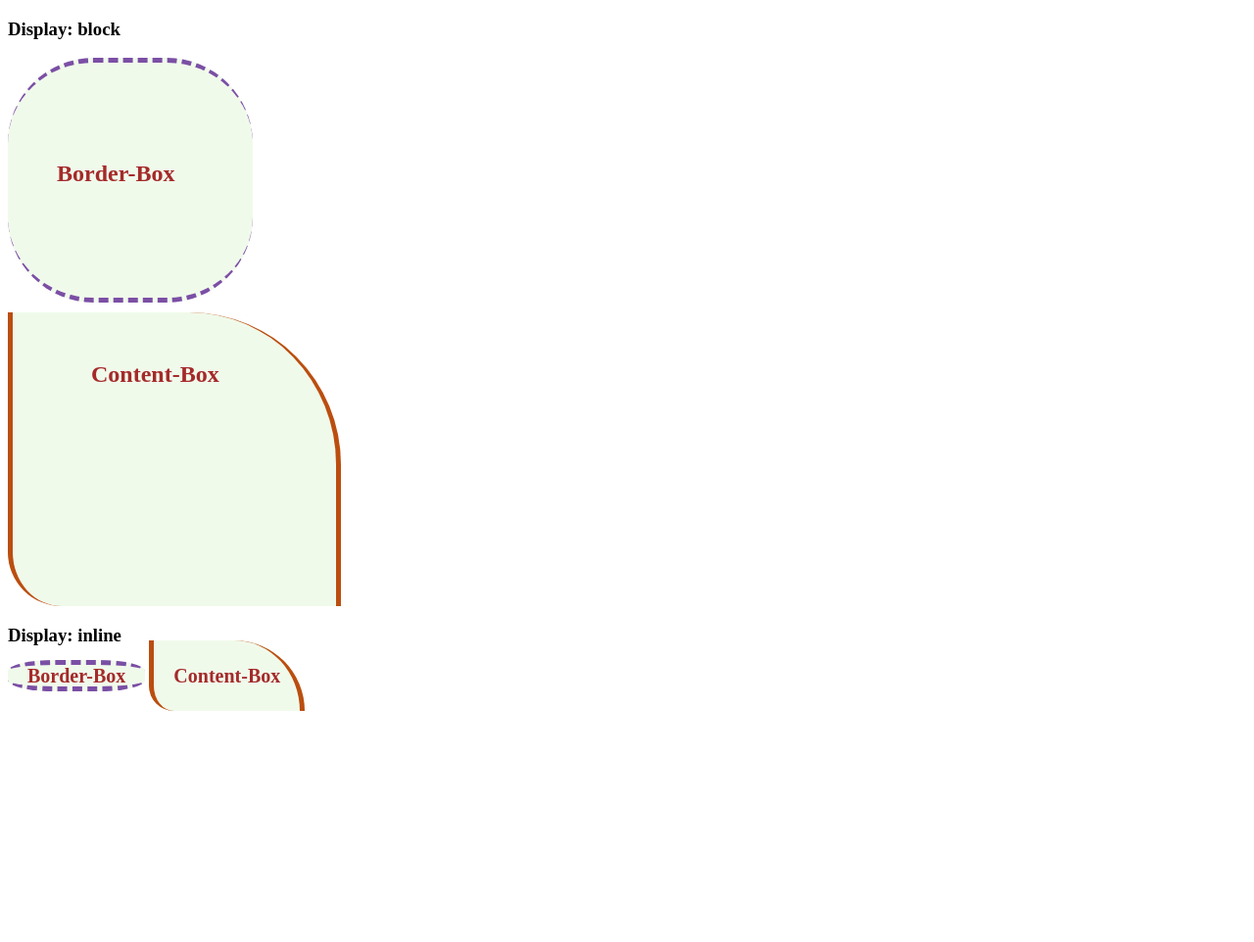
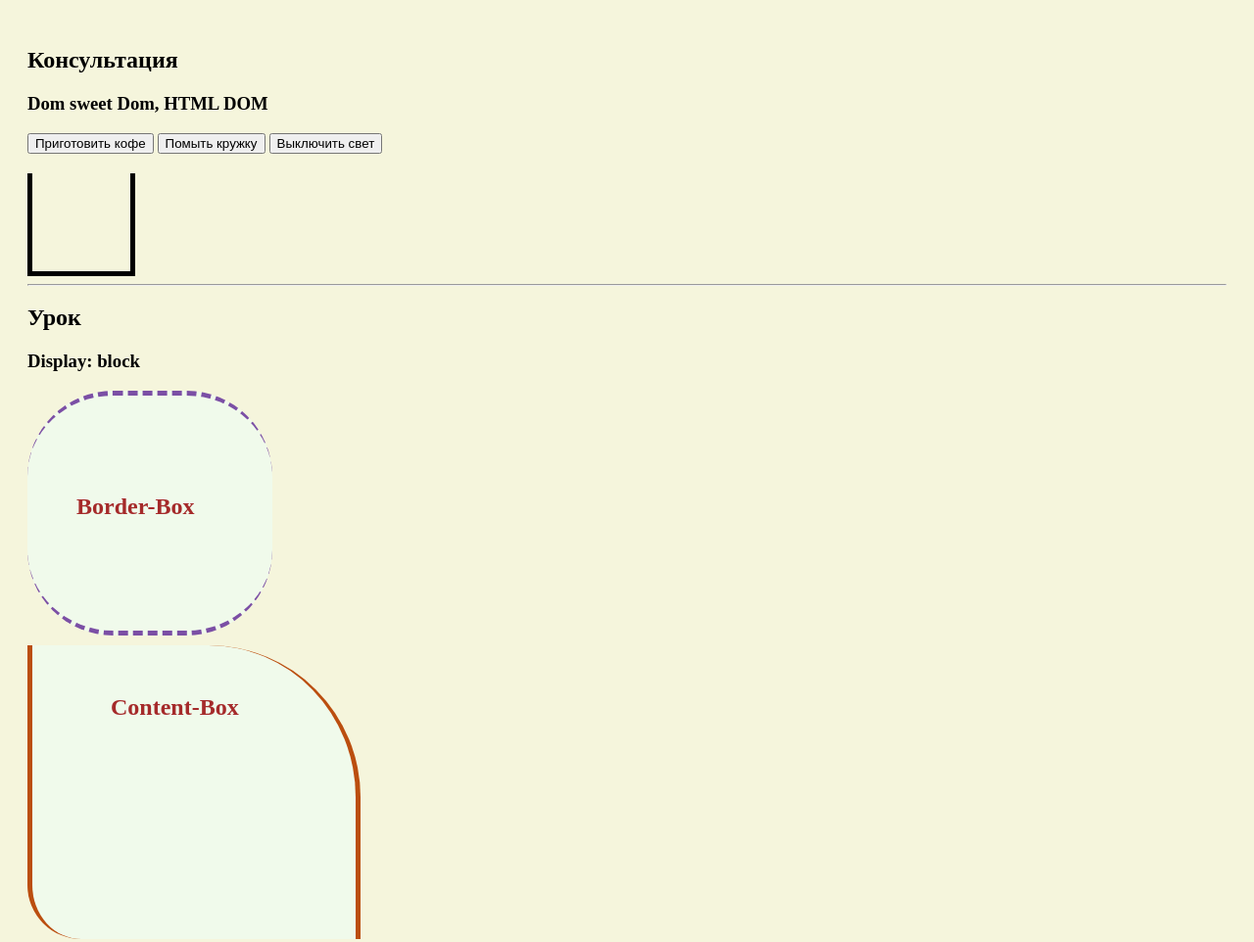
Before and after one commit to AlexDiz88/AIT-TR-Frontend, a plain HTML site: page classworks/lesson_20230315/index.html in a window 1280 px wide. Shown: the top 962 px of the page at 98% size. Before the commit the page ends 800 px from the top, so only its background shows below. Drawn offline with Linux system fonts and the light colour scheme.

Commit message:
after consult

```diff
--- a/classworks/lesson_20230315/index.html
+++ b/classworks/lesson_20230315/index.html
@@ -1,13 +1,28 @@
 <!DOCTYPE html>
 <html lang="en">
+
 <head>
 	<meta charset="UTF-8" />
 	<meta http-equiv="X-UA-Compatible" content="IE=edge" />
 	<meta name="viewport" content="width=device-width, initial-scale=1.0" />
 	<link rel="stylesheet" href="style.css" />
 	<title>Document</title>
+	<script defer src="index.js"></script>
 </head>
+
 <body>
+	<h2>Консультация</h2>
+	<h3>Dom sweet Dom, HTML DOM</h3>
+	<div id="btn-container">
+		<button>Приготовить кофе</button>
+		<button>Помыть кружку</button>
+		<button>Выключить свет</button>
+	</div>
+	<div class="coffecup"></div>
+
+
+	<hr>
+	<h2>Урок</h2>
 	<h3>Display: block</h3>
 	<div class="box1">Border-Box</div>
 	<div class="box2">Content-Box</div>
@@ -15,5 +30,7 @@
 	<h3>Display: inline</h3>
 	<div class="box3">Border-Box</div>
 	<div class="box4">Content-Box</div>
+
 </body>
+
 </html>
--- /dev/null
+++ b/classworks/lesson_20230315/index.js
@@ -0,0 +1,8 @@
+const container = document.getElementById("btn-container");
+
+// const coffeeBtn = container.children[0];
+const coffeeBtn = container.children[0];
+container.addEventListener("click", (e) => {
+  console.log(e.target);
+  console.log("Boom");
+});
--- a/classworks/lesson_20230315/style.css
+++ b/classworks/lesson_20230315/style.css
@@ -1,3 +1,39 @@
+body {
+  padding: 20px;
+  background-color: beige;
+}
+
+.coffecup:after {
+  content: "";
+  position: absolute;
+  z-index: -1;
+  transition: all 0.3s;
+}
+.coffecup-1b:after {
+  width: 100%;
+  height: 0;
+  top: 0;
+  left: 0;
+  background: #fff;
+}
+.coffecup-1b:hover:after,
+.coffecup-1b:active:after {
+  height: 100%;
+}
+
+.coffecup {
+  margin-top: 20px;
+  height: 100px;
+  width: 100px;
+  border: 5px solid black;
+  border-top: none;
+  transition-property: ;
+  transition: linear 5s;
+}
+.coffecup:hover {
+  background-color: burlywood;
+}
+
 .box1,
 .box2,
 .box3,
```
Lines whose indentation alone changed are shown as unchanged.
